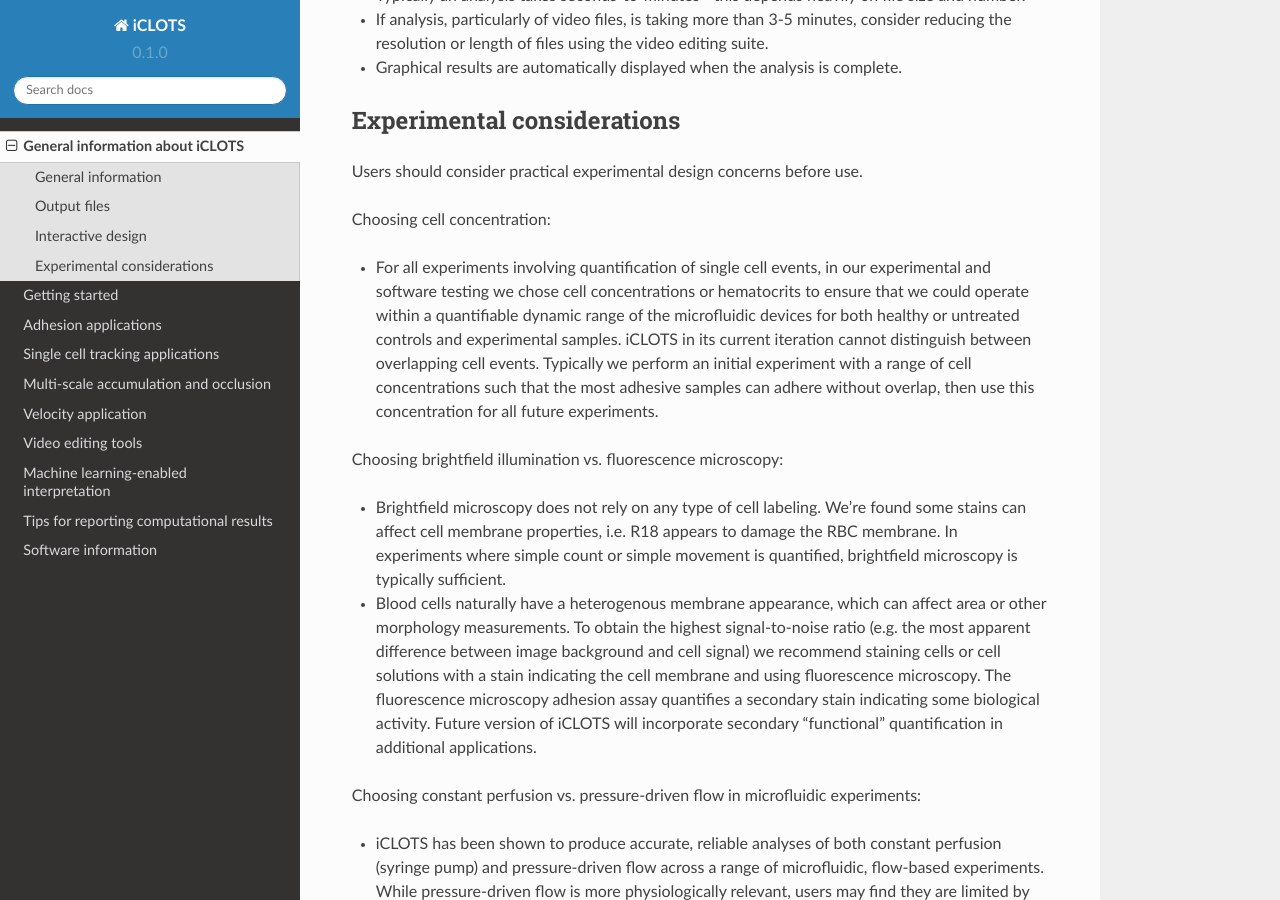
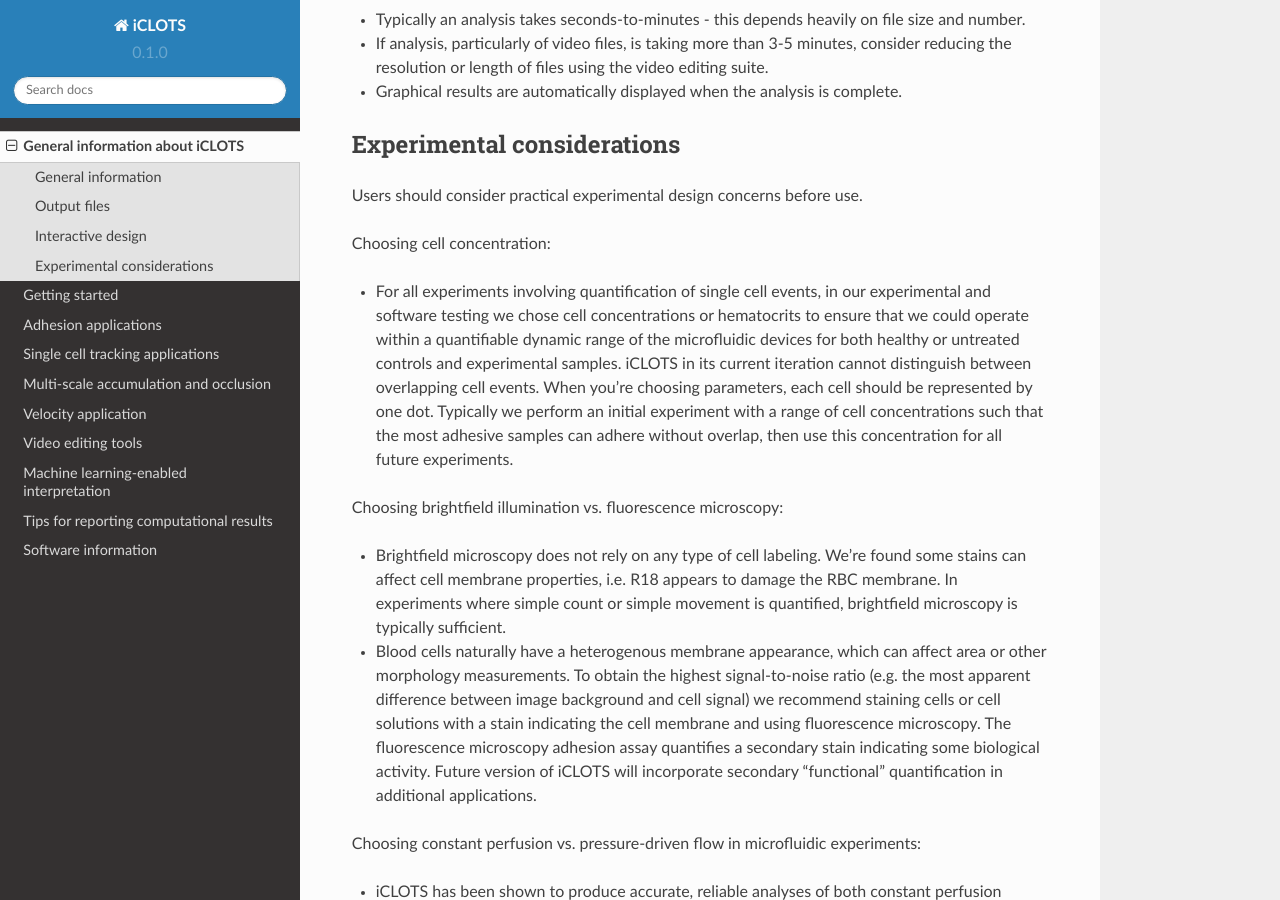
Before and after one commit to iCLOTS/documentation, a Sphinx documentation site: the page built from docs/source/general_information.rst, in a window 1280 px wide and 900 px high, scrolled down 5440 px. Built offline with Sphinx 7.4.7 and the Read the Docs theme 2.0.0, drawn with Linux system fonts in a browser that asks for light colours; some of the changed text lies outside the part shown.

Commit message:
Update general_information.rst

```diff
--- a/docs/source/general_information.rst
+++ b/docs/source/general_information.rst
@@ -135,7 +135,7 @@ Users should consider practical experimental design concerns before use.
 
 Choosing cell concentration:
 
-* For all experiments involving quantification of single cell events, in our experimental and software testing we chose cell concentrations or hematocrits to ensure that we could operate within a quantifiable dynamic range of the microfluidic devices for both healthy or untreated controls and experimental samples. iCLOTS in its current iteration cannot distinguish between overlapping cell events. Typically we perform an initial experiment with a range of cell concentrations such that the most adhesive samples can adhere without overlap, then use this concentration for all future experiments.
+* For all experiments involving quantification of single cell events, in our experimental and software testing we chose cell concentrations or hematocrits to ensure that we could operate within a quantifiable dynamic range of the microfluidic devices for both healthy or untreated controls and experimental samples. iCLOTS in its current iteration cannot distinguish between overlapping cell events. When you're choosing parameters, each cell should be represented by one dot. Typically we perform an initial experiment with a range of cell concentrations such that the most adhesive samples can adhere without overlap, then use this concentration for all future experiments.
 
 Choosing brightfield illumination vs. fluorescence microscopy:
 
```
Also changed, not shown: other parts of docs/source/general_information.rst (+2 -2 lines).
